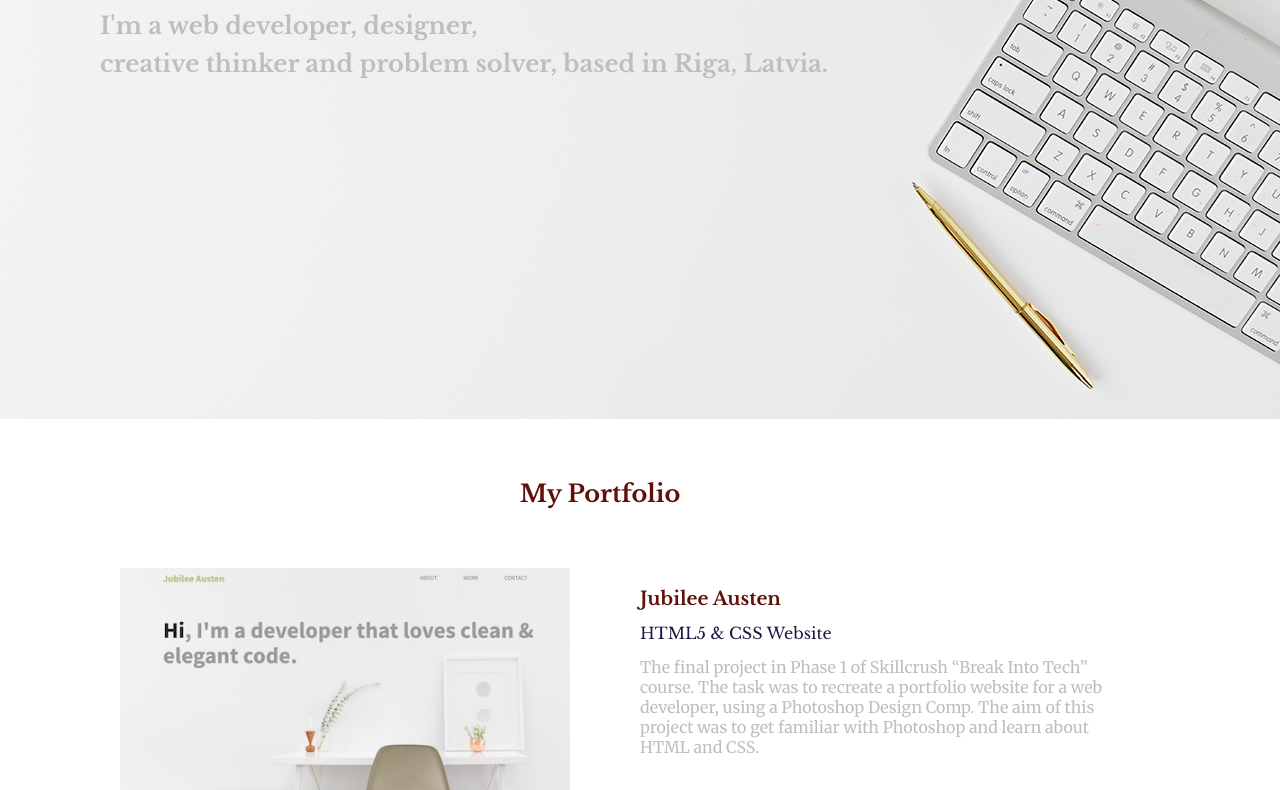
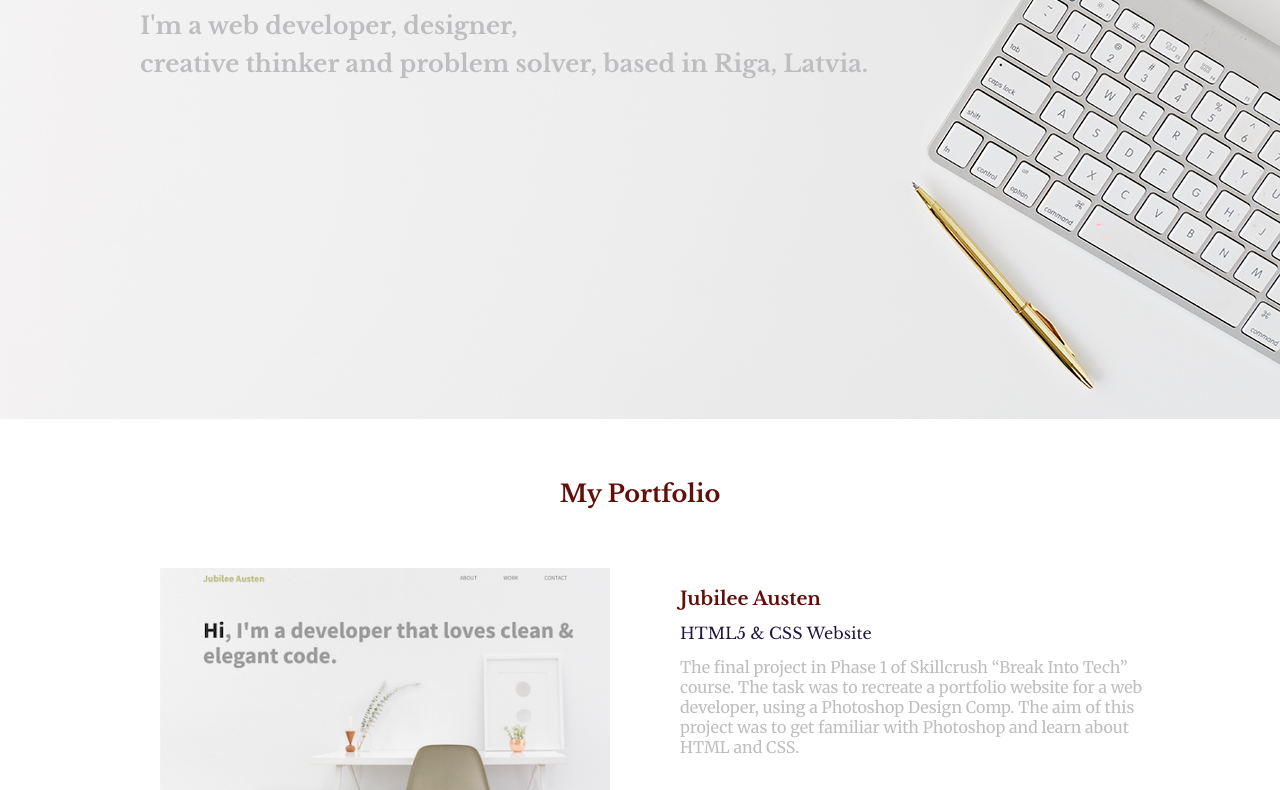
Before and after one commit to Jana993/my-portfolio-website, a plain HTML site: page index.html in a window 1280 px wide. Shown: the part 281-1071 px from the top of the page. Drawn offline with nearby package versions, Linux system fonts and the light colour scheme.

Commit message:
added for full width margin and hader background-cover

```diff
--- a/css/main.css
+++ b/css/main.css
@@ -5,8 +5,10 @@
   color: #21143D;
 }
 
-/*** grids ***/.full-width {
+/*** grids ***/
+.full-width {
   width: 1200px;
+  margin: 0 auto;
 }
 
 .half-width {
@@ -22,10 +24,10 @@
 /** header **/
 header {
   clear: both;
-  overflow: auto;
   background-image: url('../img/hero-image-12.png');
   background-position: center;
   background-repeat: no-repeat;
+  background-size: cover;
   height: 700px;
 }
 
```
